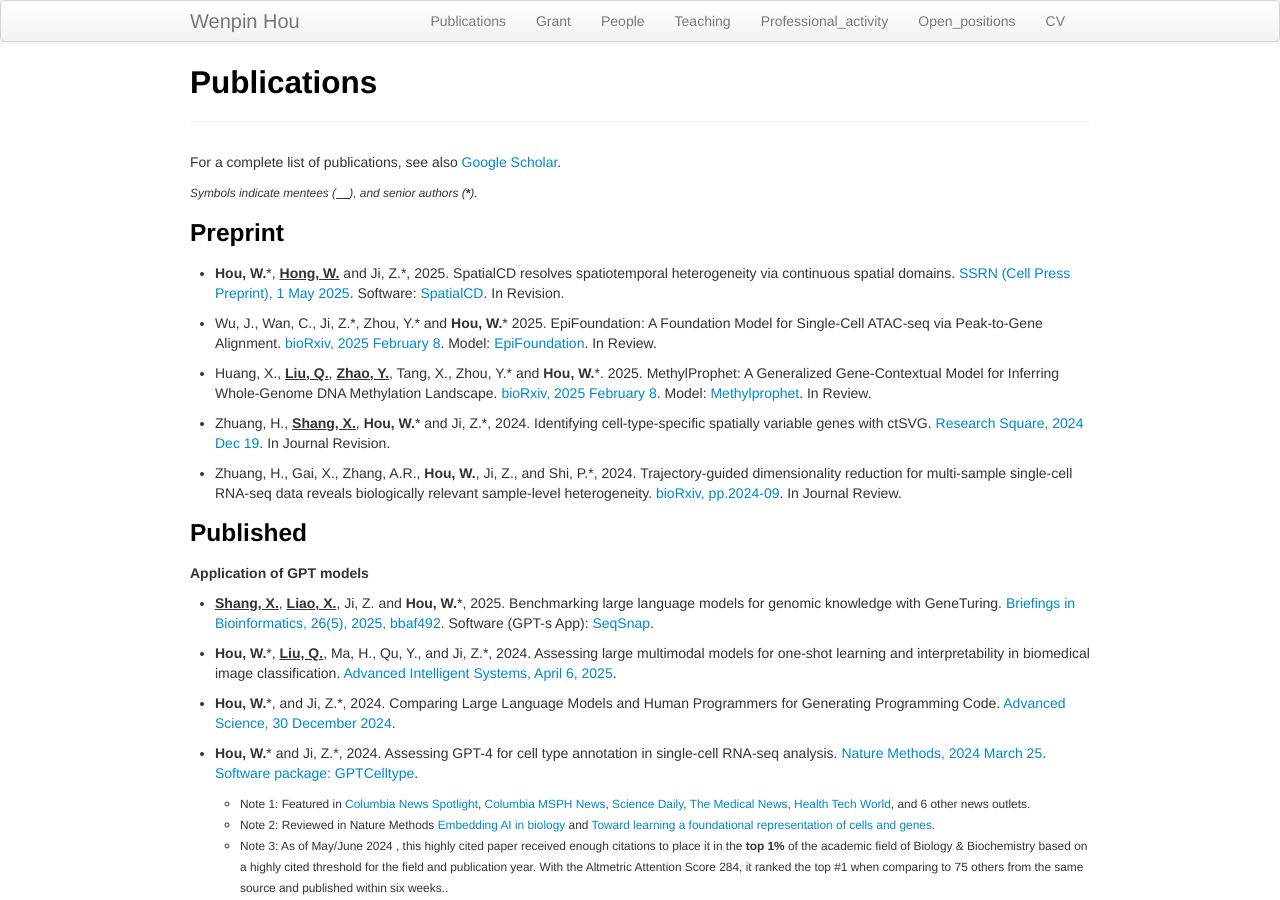
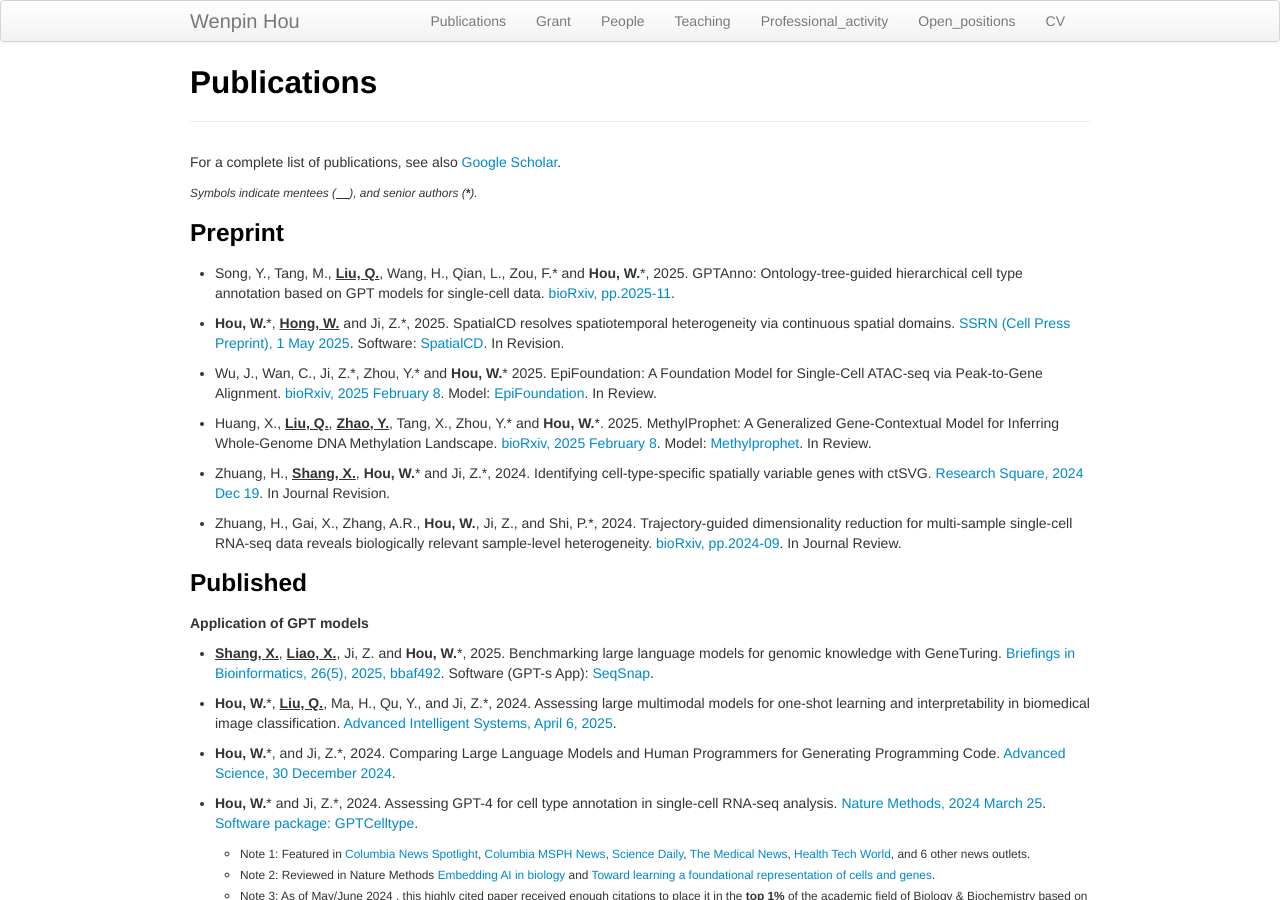
Before and after one commit to Winnie09/Wenpin_Hou, a Jekyll site: the page built from pages/publications.md, in a window 1280 px wide and 900 px high. Built offline with Jekyll 4.4.1, drawn with Linux system fonts in a browser that asks for light colours.

Commit message:
publications

```diff
--- a/pages/publications.md
+++ b/pages/publications.md
@@ -10,6 +10,9 @@ For a complete list of publications, see also [Google Scholar](https://scholar.g
 
 
 ### Preprint
+
+
+- Song, Y., Tang, M., **<u>Liu, Q.</u>**, Wang, H., Qian, L., Zou, F.\* and **Hou, W.**\*, 2025. GPTAnno: Ontology-tree-guided hierarchical cell type annotation based on GPT models for single-cell data. [bioRxiv, pp.2025-11](https://www.biorxiv.org/content/10.1101/2025.11.27.690951v1).
 
 - **Hou, W.**\*, **<u>Hong, W.</u>** and Ji, Z.\*, 2025. SpatialCD resolves spatiotemporal heterogeneity via continuous spatial domains. [SSRN (Cell Press Preprint), 1 May 2025](https://papers.ssrn.com/sol3/papers.cfm?abstract_id=5235997). Software: [SpatialCD](https://github.com/Winnie09/SpatialCD). In Revision.
 
```
